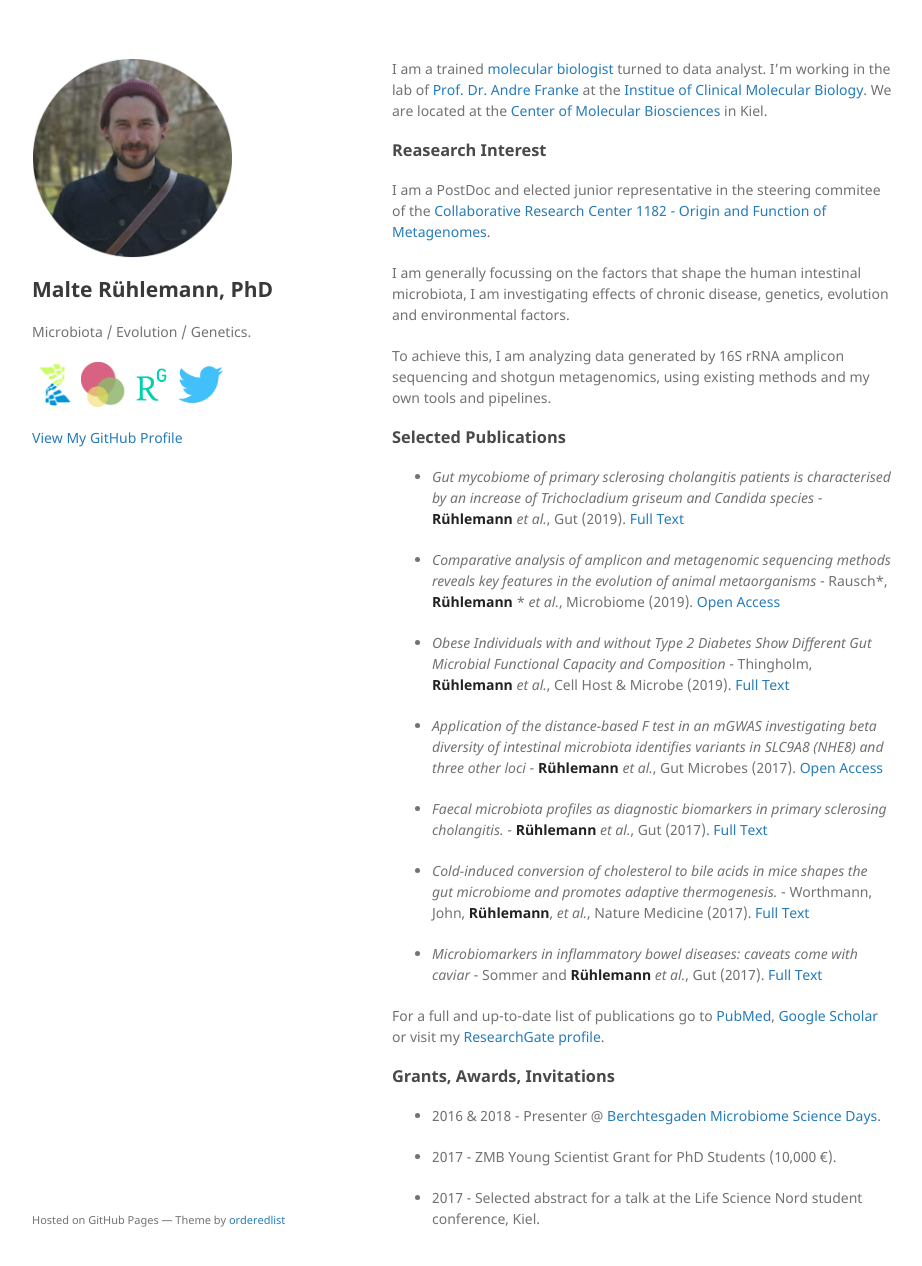
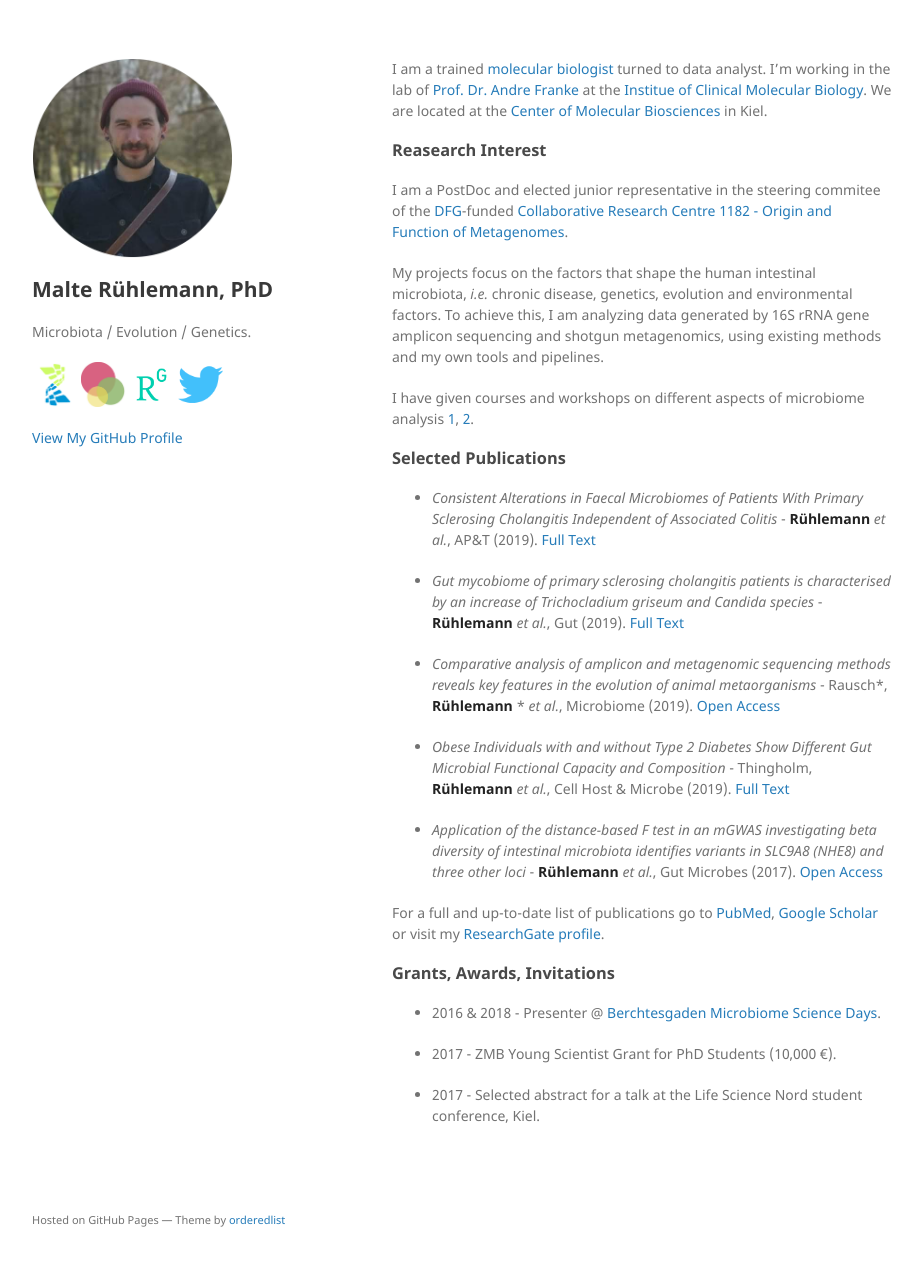
Before and after one commit to mruehlemann/mruehlemann.github.io, a Jekyll site: the page built from index.md, in a window 1280 px wide and 1299 px high. Shown: the top 1266 px of the window, without its empty margins (178-1100 px from the left). Built offline with Jekyll 4.4.1, drawn with Linux system fonts in a browser that asks for light colours.

Commit message:
Update index.md

```diff
--- a/index.md
+++ b/index.md
@@ -8,13 +8,16 @@ We are located at the [Center of Molecular Biosciences](http://www.zmb.uni-kiel.
 
 ### [](#RI)Reasearch Interest
 
-I am a PostDoc and elected junior representative in the steering commitee of the [Collaborative Research Center 1182 - Origin and Function of Metagenomes](http://www.metaorganism-research.com).
+I am a PostDoc and elected junior representative in the steering commitee of the [DFG](https://www.dfg.de/en/funded_projects/current_projects_programmes/list/projectdetails/index.jsp?id=261376515&sort=nr_asc&prg=SFB&wb=2)-funded [Collaborative Research Centre 1182 - Origin and Function of Metagenomes](http://www.metaorganism-research.com).
 
-I am generally focussing on the factors that shape the human intestinal microbiota, I am investigating effects of chronic disease, genetics, evolution and environmental factors.
+My projects focus on the factors that shape the human intestinal microbiota, _i.e._ chronic disease, genetics, evolution and environmental factors. To achieve this, I am analyzing data generated by 16S rRNA gene amplicon sequencing and shotgun metagenomics, using existing methods and my own tools and pipelines.
 
-To achieve this, I am analyzing data generated by 16S rRNA amplicon sequencing and shotgun metagenomics, using existing methods and my own tools and pipelines.
+I have given courses and workshops on different aspects of microbiome analysis [1](https://www.metaorganism-research.com/news/16s-amplicon-sequencing-workshop-28-29-06-2018/), [2](https://www.danishdiabetesacademy.dk/events/cau-ucph-dda-autumn-school-microbiome-complex-metabolic-inflammatory-diseases-phd-students).
 
 ### [](#SP)Selected Publications
+
+* _Consistent Alterations in Faecal Microbiomes of Patients With Primary Sclerosing Cholangitis Independent of Associated Colitis_ - **Rühlemann** _et al._, AP&T (2019). [Full Text](https://pubmed.ncbi.nlm.nih.gov/31250469/)
+
 * _Gut mycobiome of primary sclerosing cholangitis patients is characterised by an increase of Trichocladium griseum and Candida species_ - **Rühlemann** _et al._, Gut (2019). [Full Text](https://gut.bmj.com/content/early/2019/10/25/gutjnl-2019-320008)
 
 * _Comparative analysis of amplicon and metagenomic sequencing methods reveals key features in the evolution of animal metaorganisms_ - Rausch*, **Rühlemann** * _et al._, Microbiome (2019). [Open Access]( https://microbiomejournal.biomedcentral.com/articles/10.1186/s40168-019-0743-1)
@@ -22,12 +25,6 @@ To achieve this, I am analyzing data generated by 16S rRNA amplicon sequencing a
 * _Obese Individuals with and without Type 2 Diabetes Show Different Gut Microbial Functional Capacity and Composition_ - Thingholm, **Rühlemann** _et al._, Cell Host & Microbe (2019). [Full Text](https://www.sciencedirect.com/science/article/abs/pii/S1931312819303488)
 
 *	_Application of the distance-based F test in an mGWAS investigating beta diversity of intestinal microbiota identifies variants in SLC9A8 (NHE8) and three other loci_ - **Rühlemann** _et al._, Gut Microbes (2017). [Open Access](http://www.tandfonline.com/doi/full/10.1080/19490976.2017.1356979)
-
-*	_Faecal microbiota profiles as diagnostic biomarkers in primary sclerosing cholangitis._ - **Rühlemann** _et al._, Gut (2017). [Full Text](http://gut.bmj.com/content/66/4/753.long)
-
-*	_Cold-induced conversion of cholesterol to bile acids in mice shapes the gut microbiome and promotes adaptive thermogenesis._ - Worthmann, John, **Rühlemann**, _et al._, Nature Medicine (2017). [Full Text](http://dx.doi.org/10.1038/nm.4357)
-
-*	_Microbiomarkers in inflammatory bowel diseases: caveats come with caviar_ - Sommer and **Rühlemann** _et al._, Gut (2017). [Full Text](http://gut.bmj.com/content/66/10/1734.long)
 
 For a full and up-to-date list of publications go to [PubMed](https://www.ncbi.nlm.nih.gov/pubmed/?term=Rühlemann%20MC%5BAuthor%5D&cauthor=true&cauthor_uid=28816579), [Google Scholar](https://scholar.google.de/citations?user=nT-lX-8AAAAJ) or visit my [ResearchGate profile](http://www.researchgate.net/profile/Malte_Ruehlemann).
 
```
